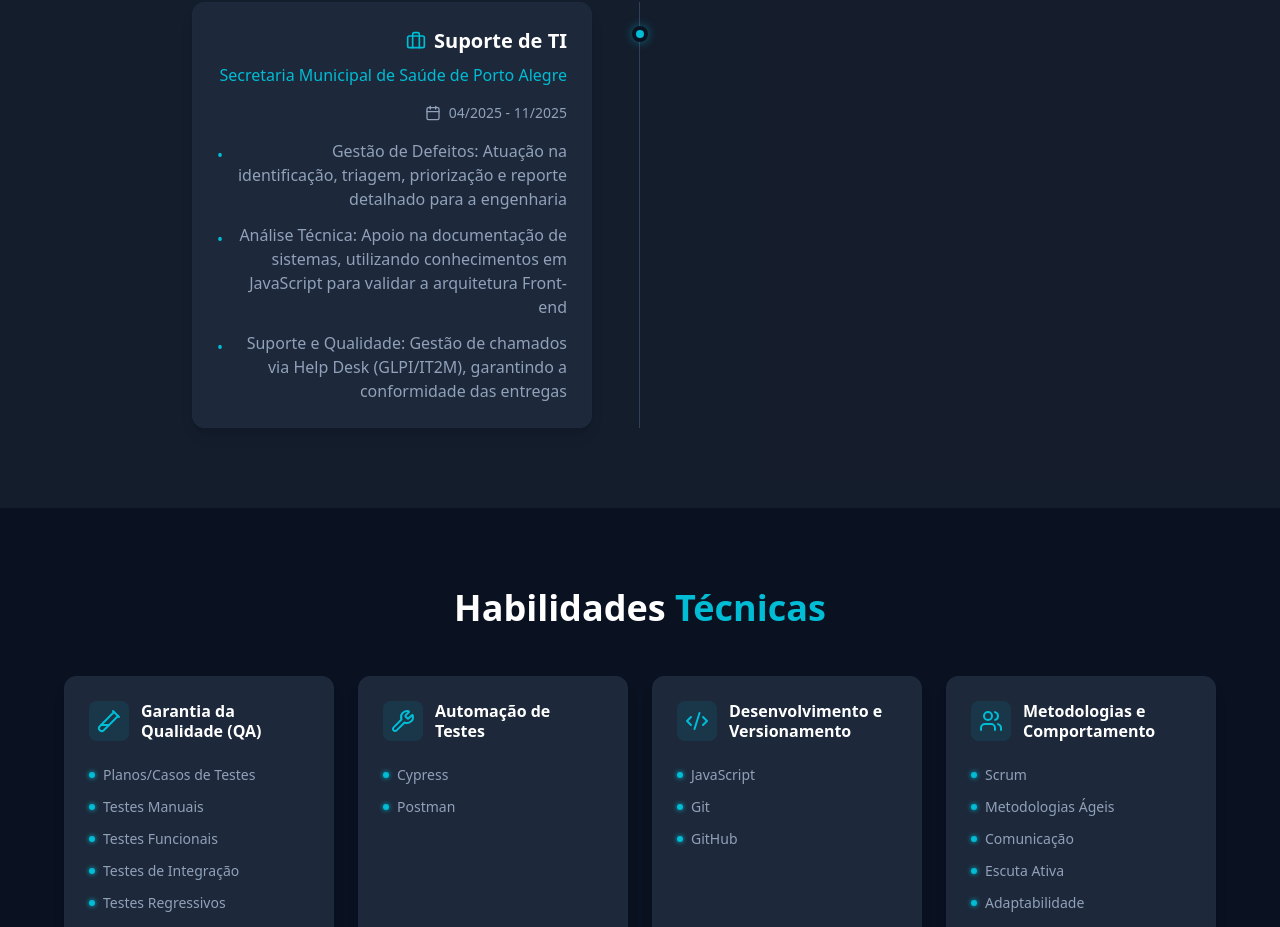
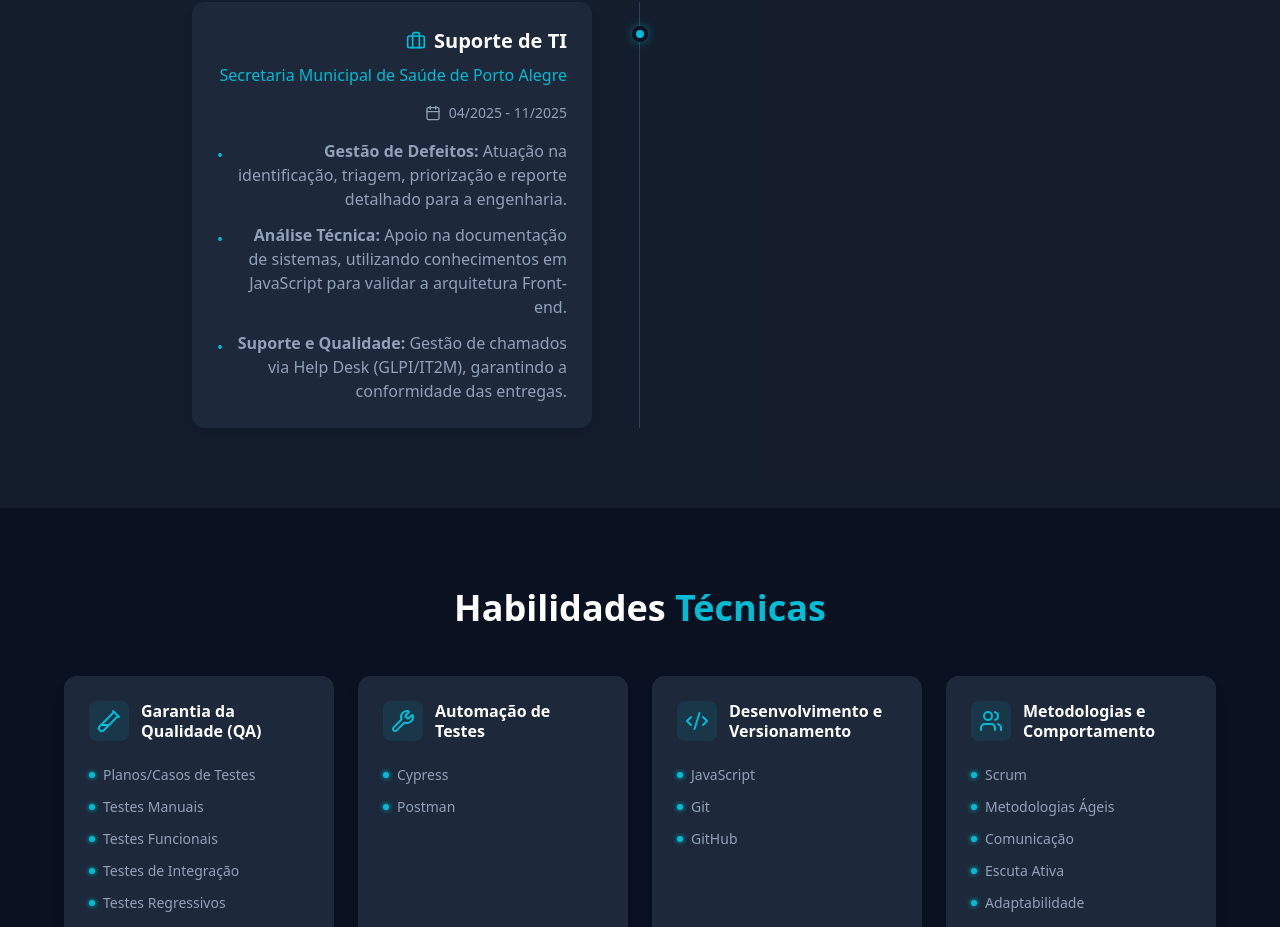
Before and after one commit to adrianemaciel/qa-engineer-portfolio, a React (Vite) app: page / in a window 1280 px wide. Shown: the part 1552-2479 px from the top of the page. Built offline with nearby package versions, Linux system fonts and the light colour scheme.

Commit message:
refactor: enhance Experience component with improved formatting and emphasis on key responsibilities

```diff
--- a/src/components/Experience.jsx
+++ b/src/components/Experience.jsx
@@ -33,23 +33,25 @@ const Experience = () => {
                 <li className="flex items-start gap-2">
                   <span className="text-[#00bcd4] mt-1">•</span>
                   <span>
-                    Gestão de Defeitos: Atuação na identificação, triagem,
-                    priorização e reporte detalhado para a engenharia
+                    <strong>Gestão de Defeitos:</strong> Atuação na
+                    identificação, triagem, priorização e reporte detalhado para
+                    a engenharia.
                   </span>
                 </li>
                 <li className="flex items-start gap-2">
                   <span className="text-[#00bcd4] mt-1">•</span>
                   <span>
-                    Análise Técnica: Apoio na documentação de sistemas,
-                    utilizando conhecimentos em JavaScript para validar a
-                    arquitetura Front-end
+                    <strong>Análise Técnica:</strong> Apoio na documentação de
+                    sistemas, utilizando conhecimentos em JavaScript para
+                    validar a arquitetura Front-end.
                   </span>
                 </li>
                 <li className="flex items-start gap-2">
                   <span className="text-[#00bcd4] mt-1">•</span>
                   <span>
-                    Suporte e Qualidade: Gestão de chamados via Help Desk
-                    (GLPI/IT2M), garantindo a conformidade das entregas
+                    <strong>Suporte e Qualidade:</strong> Gestão de chamados via
+                    Help Desk (GLPI/IT2M), garantindo a conformidade das
+                    entregas.
                   </span>
                 </li>
               </ul>
```
